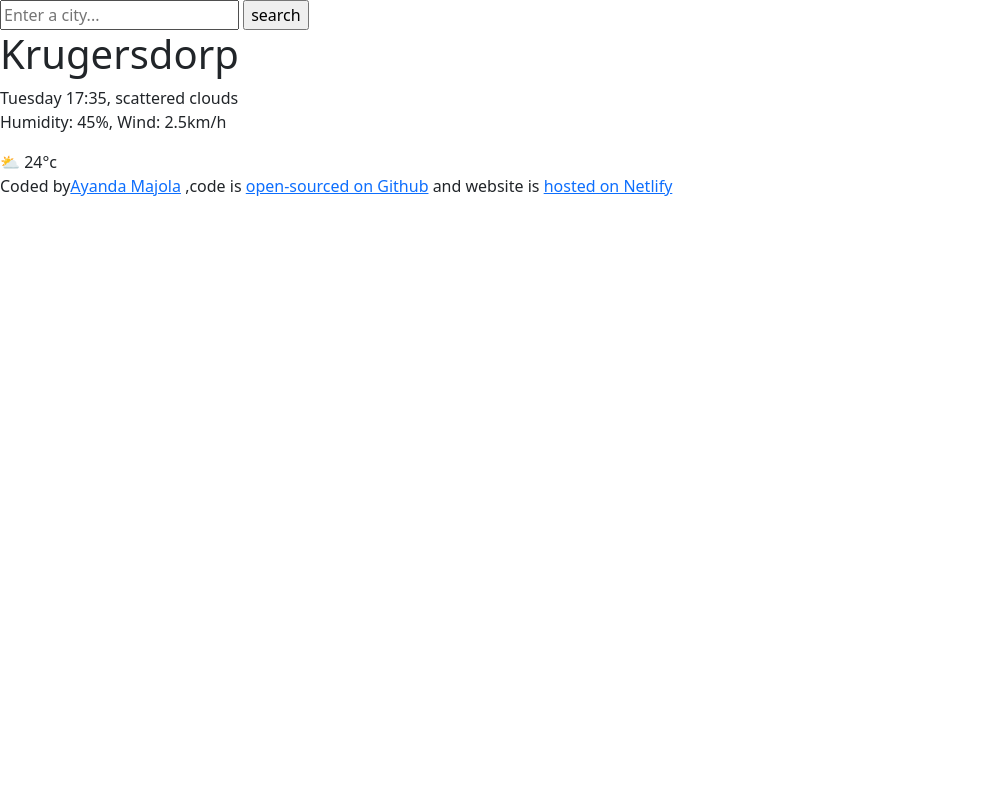
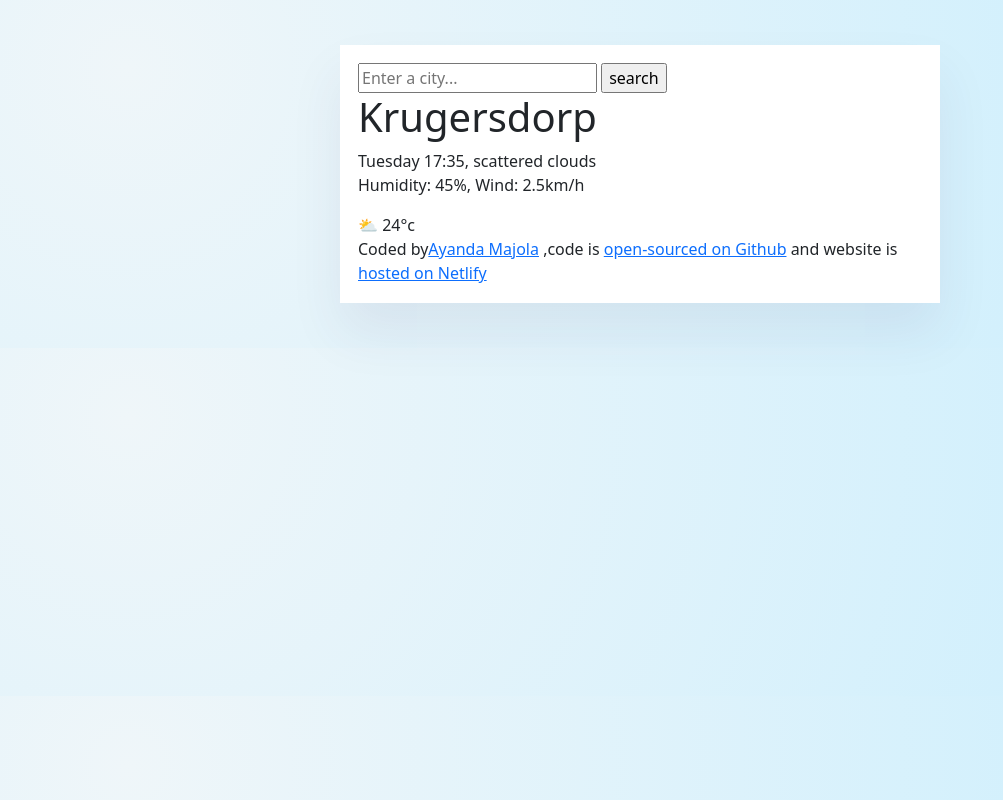
Before and after one commit to AyandaMajola01/new-weather, a plain HTML site: page index.html in a window 1280 px wide. Shown: the whole page, without its empty margins (0-1003 px from the left). Drawn offline with nearby package versions, Linux system fonts and the light colour scheme.

Commit message:
styled the website and added some custom font.

```diff
--- a/index.html
+++ b/index.html
@@ -4,10 +4,15 @@
     <meta charset="UTF-8">
     <meta name="viewport" content="width=device-width, initial-scale=1.0">
     <title>Ayanda's weather</title>
+    <link rel="stylesheet" href="src/styles.css">
     <link href="https://cdn.jsdelivr.net/npm/bootstrap@5.3.0-alpha1/dist/css/bootstrap.min.css" rel="stylesheet" integrity="sha384-GLhlTQ8iRABdZLl6O3oVMWSktQOp6b7In1Zl3/Jr59b6EGGoI1aFkw7cmDA6j6gD" crossorigin="anonymous">
+    <link rel="preconnect" href="https://fonts.googleapis.com">
+<link rel="preconnect" href="https://fonts.gstatic.com" crossorigin>
+<link href="https://fonts.googleapis.com/css2?family=Noto+Sans:ital,wght@0,100;0,200;0,300;0,400;0,500;0,600;0,700;0,800;0,900;1,100;1,200;1,300;1,400;1,500;1,600;1,700;1,800;1,900&display=swap" rel="stylesheet">
     <script src="https://cdn.jsdelivr.net/npm/bootstrap@5.3.0-alpha1/dist/js/bootstrap.bundle.min.js" integrity="sha384-w76AqPfDkMBDXo30jS1Sgez6pr3x5MlQ1ZAGC+nuZB+EYdgRZgiwxhTBTkF7CXvN" crossorigin="anonymous"></script>
 </head>
 <body>
+    <div class="main">
     <header>
         <form>
             <input type="search" placeholder="Enter a city..." required />
@@ -31,5 +36,6 @@
     ,code is <a href = "https://github.com/AyandaMajola01/new-weather" target="_blank">open-sourced on Github</a>
     and website is <a href="https://ayandas-weather.netlify.app/" target="_blank">hosted on Netlify</a>
 </footer>
+</div>
 </body>
 </html>
--- /dev/null
+++ b/src/styles.css
@@ -0,0 +1,7 @@
+body{background: radial-gradient(circle at 10% 20%, rgb(239, 246, 249) 0%, rgb(206, 239, 253) 90%);
+font-family: 'Noto Sans', sans-serif;}
+.main{background:#ffffff;
+max-width:600px;
+margin: 45px auto;
+padding:18px;
+box-shadow: 0 30px 50px rgba(65, 50, 100, 0.08);}
```
